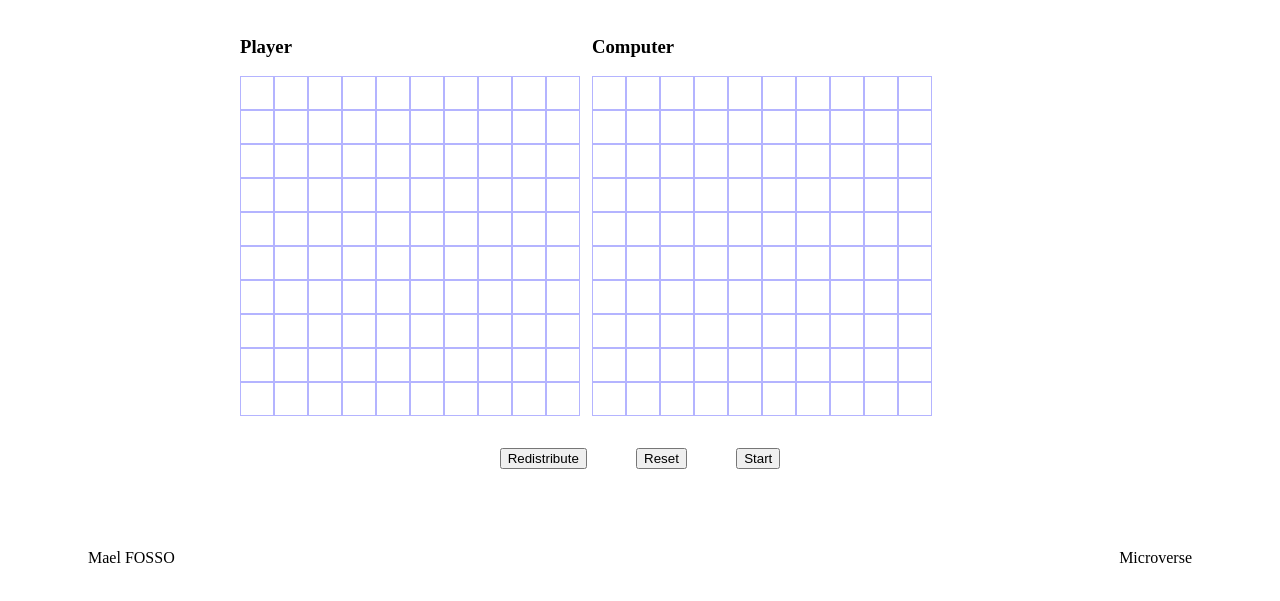
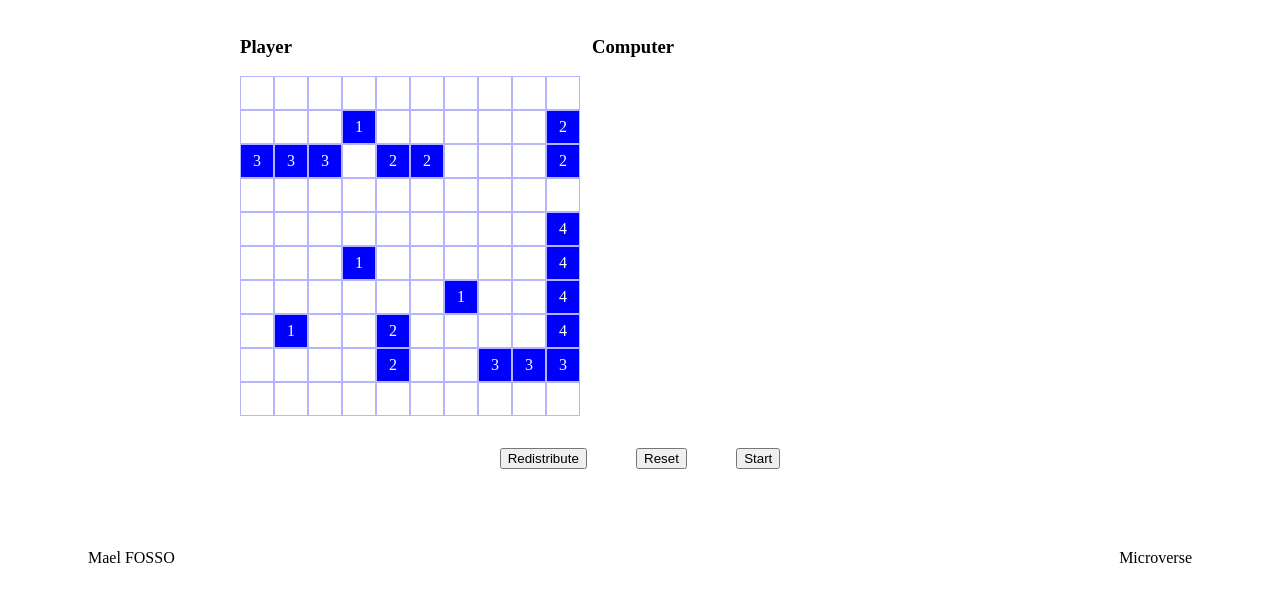
Before and after one commit to maelfosso/microverse_js_battleshp, a website built with webpack: page dist/index.html in a window 1280 px wide. Shown: the part 55-656 px from the top of the page. Built offline with Linux system fonts and the light colour scheme.

Commit message:
Ship correctly randomly place on board

```diff
--- a/src/assets/css/index.scss
+++ b/src/assets/css/index.scss
@@ -40,6 +40,14 @@
         padding: 0;
         height: 2em;
         width: 2em;
+
+        &.ship {
+          background-color: #00f;
+          display: flex;
+          align-items: center;
+          justify-content: center;
+          color: white;
+        }
       }
     }
   }
--- a/src/controllers/Game.js
+++ b/src/controllers/Game.js
@@ -7,7 +7,7 @@ export default class Game {
     this.computer = Player();
     this.player = Player();
 
-    this.computer.gameboard.init()
+    // this.computer.gameboard.init()
     this.player.gameboard.init()
   }
 
--- a/src/factories/gameboard.js
+++ b/src/factories/gameboard.js
@@ -12,15 +12,24 @@ const Gameboard = () => {
     if (orientation == 'horizontal') {
       let values = [];
       for (let i=0; i<shipLength; i++) {
-        values.push(board[10 * x + y + i]);
+        values.push(board[10 * y + x + i]);
       }
 
-      if ((x + ship.length - 1 < 10) && (values.every(v => v === undefined)))  {
+      if (x - 1 >= 0 && board[10 * y + x - 1] !== undefined) return false;
+      if (x + shipLength - 1 < board.length && board[10 * y + x + shipLength - 1] !== undefined) return false;
+
+
+      if ((x + shipLength - 1 < 10) && (values.every(v => v === undefined)))  {
         for (let i=0; i<shipLength; i++) {
-          board[10 * x + y + i] = ships.length;
+          if (board[10 * (y + 1) + x + i] !== undefined) return false;
+          if (board[10 * (y - 1) + x + i] !== undefined) return false;
         }
 
-        // ships.push(Ship(shipLength, [x,y], [x+shipLength, y], orientation));
+        for (let i=0; i<shipLength; i++) {
+
+          board[10 * y + x + i] = shipLength; // ships.length;
+        }
+
         ships.push({
           'ship': ship,
           "start": [x,y],
@@ -34,15 +43,23 @@ const Gameboard = () => {
     } else if (orientation == 'vertical') {
       let values = [];
       for (let i=0; i<shipLength; i++) {
-        values.push(board[10 * (x + i) + y]);
+        values.push(board[10 * (y + i) + x]);
       }
+
+      if (10 * (y - 1) + x >= 0 && board[10 * (y - 1) + x] !== undefined) return false;
+      if (10 * (y + shipLength - 1) + x < board.length && board[10 * (y + shipLength - 1) + x] !== undefined) return false;
+
 
       if ((y + shipLength - 1 < 10) && (values.every(v => v === undefined))) {
         for (let i=0; i<shipLength; i++) {
-          board[10 * (x + i) + y] = ships.length;
+          if (board[10 * (y + i) + x - 1] !== undefined) return false;
+          if (board[10 * (y + i) + x + 1] !== undefined) return false;
         }
 
-        // ships.push(Ship(shipLength, [x,y], [x, y+shipLength], orientation));
+        for (let i=0; i<shipLength; i++) {
+          board[10 * (y + i) + x] = shipLength;
+        }
+
         ships.push({
           'ship': ship,
           "start": [x,y],
@@ -104,19 +121,23 @@ const Gameboard = () => {
     Object.keys(shipTypeNumber).forEach(type => {
 
       let ship = Ship(+type);
+      console.log(ship);
 
       let i=0;
-      while (i < shipTypeNumber[type]) {
+      let step = 0;
+      while (i < shipTypeNumber[type] && step < 50) {
 
         let x = random(10);
         let y = random(10);
         let orientation = random(10) % 2 == 0 ? "horizontal" : "vertical";
 
         let isPlaced = placeShipAt(ship, x, y, orientation);
-
+        console.log(i, isPlaced, x, y);
         if (isPlaced) {
           i++;
+          console.log(board);
         }
+        step++;
       }
     });
   }
--- a/src/views/Cell.js
+++ b/src/views/Cell.js
@@ -1,6 +1,6 @@
 import { el } from './utils';
 
-const Cell = ({ context }) => {
+const Cell = ({ ship, type, context }) => {
 
   // new Array(10)
   //   .fill(undefined)
@@ -9,7 +9,7 @@ const Cell = ({ context }) => {
   //       .map((c) => <div className="cell"></div>)
   //   });
 
-  // return ship ? (<div class="cell ship"></div>) : (<div class="cell"></div>);
+  return ship ? (<div class="cell ship">{type}</div>) : (<div class="cell"></div>);
   // if (!ship) {
   //   return (
   //     <div class="cell"></div>
@@ -20,9 +20,9 @@ const Cell = ({ context }) => {
   //   );
   // }
 
-  return (
-    <div class="cell"></div>
-  );
+  // return (
+  //   <div class="cell"></div>
+  // );
 }
 
 export default Cell;
--- a/src/views/GameInterface.js
+++ b/src/views/GameInterface.js
@@ -13,7 +13,7 @@ const GameInterface = ({ game, context }) => {
         </div>
         <div className="computer">
           <h3>Computer</h3>
-          <ComputerGrid gameboard={game.computer.gameboard} />
+          {/* <ComputerGrid gameboard={game.computer.gameboard} /> */}
         </div>
       </div>
       <div className="actions">
--- a/src/views/PlayerGrid.js
+++ b/src/views/PlayerGrid.js
@@ -1,20 +1,54 @@
 import Cell from './Cell';
+import Ship from './Ship';
 import { el } from './utils';
 
 const PlayerGrid = ({ gameboard, context }) => {
-  const cells = gameboard.board.map((c) => {
+  let cells = [];
+  let raw = [];
+  cells = gameboard.board.map((c) => {
     let ship = c === undefined ? false : true;
 
-    return <Cell ship={ship} />
+    return <Cell ship={ship} type={c}/>
   });
 
   // new Array(10)
-  //   .fill(undefined)
+  //   .fill(undefined)=
   //   .map((a) => {
   //     return new Array(10).fill(undefined)
   //       .map((c) => <div className="cell"></div>)
   //   });
 
+  // let board = gameboard.board;
+  // let ships = gameboard.ships;
+
+  // console.log("IN PLAYER GRID");
+  // console.log(board);
+  // let i=0;
+  // while (i < board.length) {
+  //   if (board[i] === undefined) {
+  //     cells.push(<Cell />);
+  //     raw.push(<Cell />);
+
+  //     i++;
+  //   } else {
+  //     let j=i;
+  //     let ship = [];
+  //     while (j < board.length && board[j] !== undefined) {
+  //       ship.push(board[j]);
+  //       j++;
+
+  //       raw.push(<Cell />);
+  //     }
+
+  //     cells.push(<Ship ship={ship} />);
+  //     i = i + j - 1;
+  //     console.log(i, ship.length, <Ship ship={ship} />);
+  //     // i++;
+  //   }
+  // }
+
+  // console.log(cells);
+  // console.log(raw);
 
   return (
     <div className="board">{ cells }</div>
--- a/src/views/Ship.js
+++ b/src/views/Ship.js
@@ -10,4 +10,4 @@ const Ship = ({ ship, context }) => {
   )
 }
 
-export default Cell;
+export default Ship;
```
Also changed, not shown: dist/main.js.
